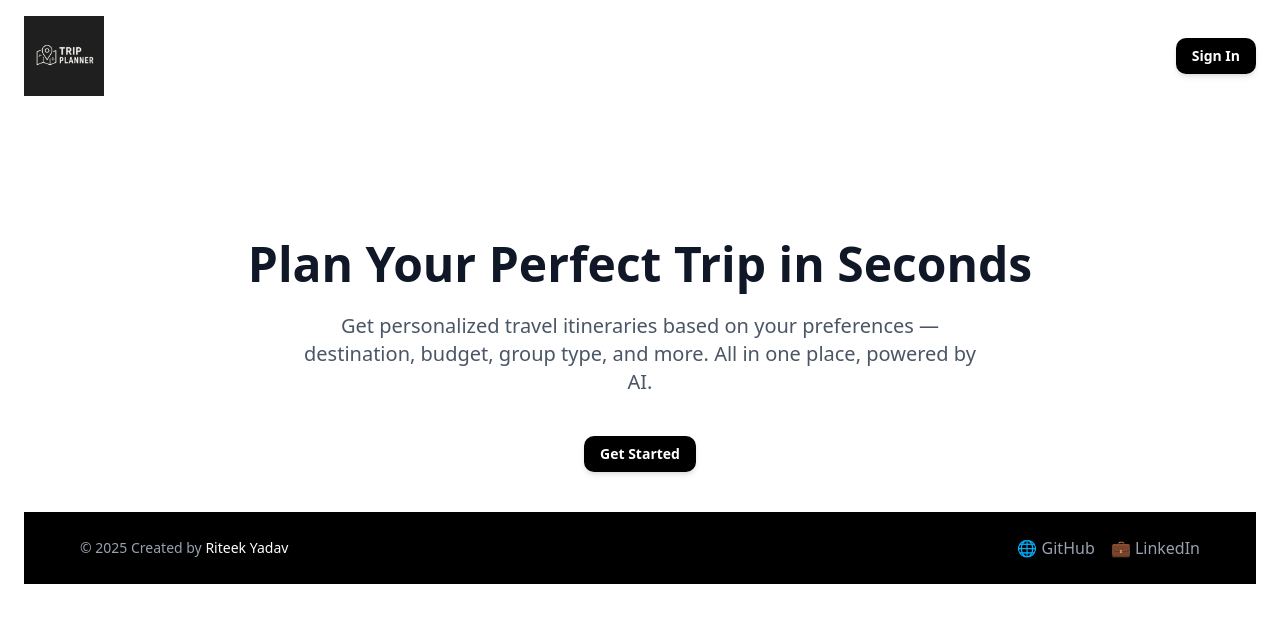
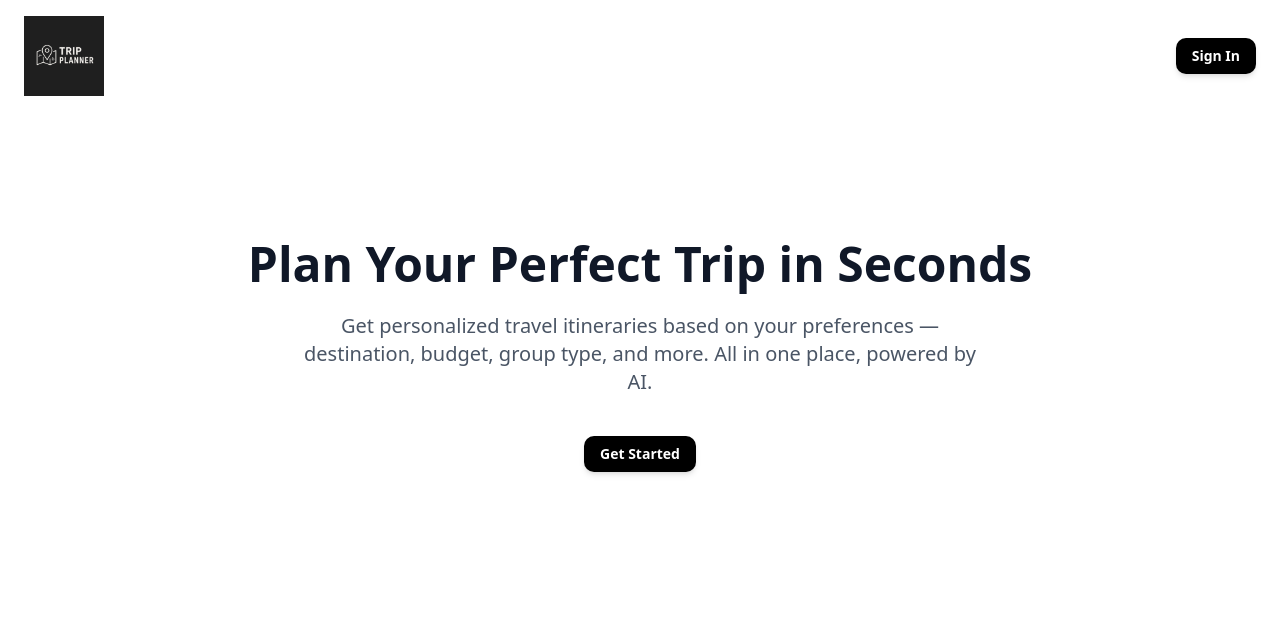
Before and after one commit to Ritik2317/ai-trip-planner, a React (Vite) app: page / in a window 1280 px wide. Shown: the top 622 px of the page. Built offline with nearby package versions, Linux system fonts and the light colour scheme; no server answers.

Commit message:
Updated Footer

```diff
--- a/src/components/customs/Hero.jsx
+++ b/src/components/customs/Hero.jsx
@@ -15,7 +15,6 @@ function Hero() {
         <Link to={'/create-trip'}>
             <Button variant='black'>Get Started</Button>
         </Link>
-        <Footer/>
     </div>
   )
 }
--- a/src/create-trip/index.jsx
+++ b/src/create-trip/index.jsx
@@ -229,7 +229,6 @@ function CreateTrip() {
             </DialogHeader>
           </DialogContent>
         </Dialog>
-        <Footer/>
       </div>
     </div>
   );
```
